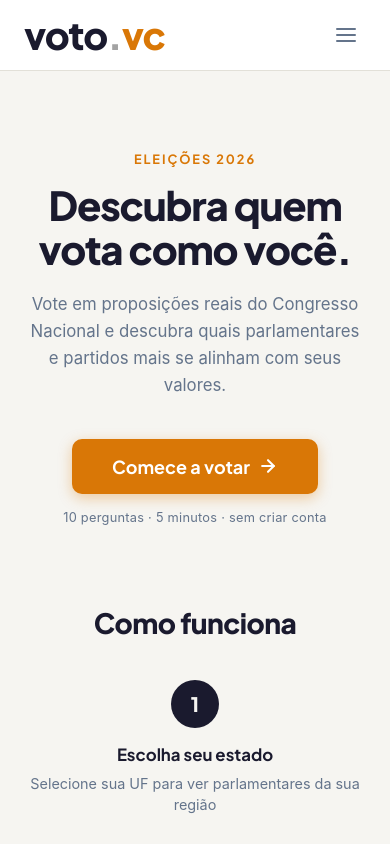
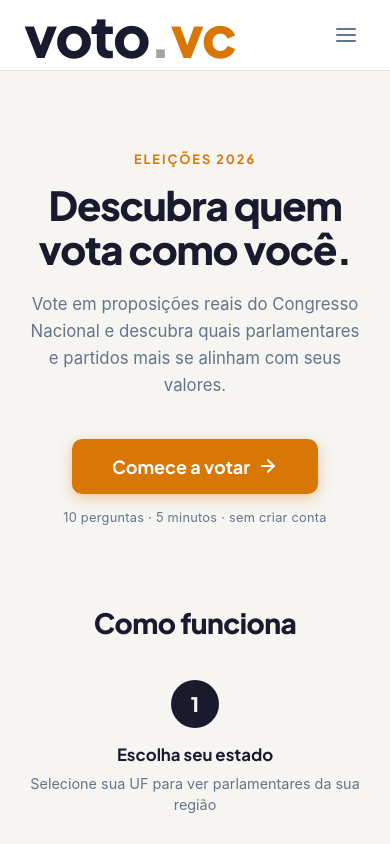
Before and after one commit to LeoooDias/voto-vc, a SvelteKit app in the folder frontend/: page / in a window 390 px wide. Shown: the top 844 px of the page. Built offline with nearby package versions, Linux system fonts and the light colour scheme; no server answers.

Commit message:
Update logo text sizes for enhanced visibility in layout
Increased the font sizes of the logo text in the layout to improve its prominence and visual appeal. This change aims to further enhance user experience and align with the overall design aesthetics of the application.

```diff
--- a/frontend/src/routes/+layout.svelte
+++ b/frontend/src/routes/+layout.svelte
@@ -231,7 +231,7 @@
 
 	.logo-text {
 		font-family: var(--font-heading);
-		font-size: 3rem;
+		font-size: 4.5rem;
 		font-weight: 900;
 		letter-spacing: -0.03em;
 		line-height: 1;
@@ -447,7 +447,7 @@
 		}
 
 		.logo-text {
-			font-size: 2.4rem;
+			font-size: 3.6rem;
 		}
 
 		.hamburger {
```
